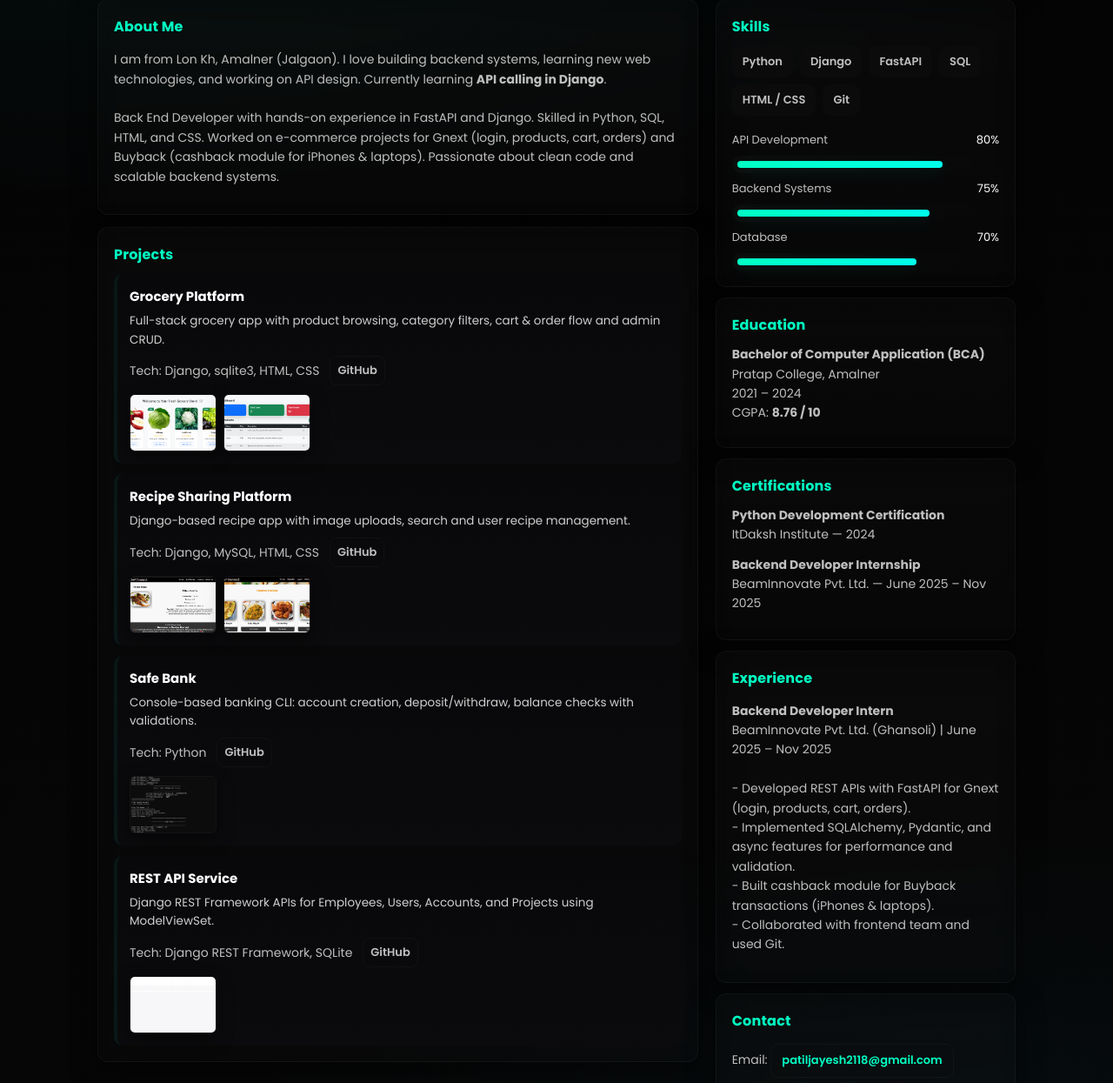
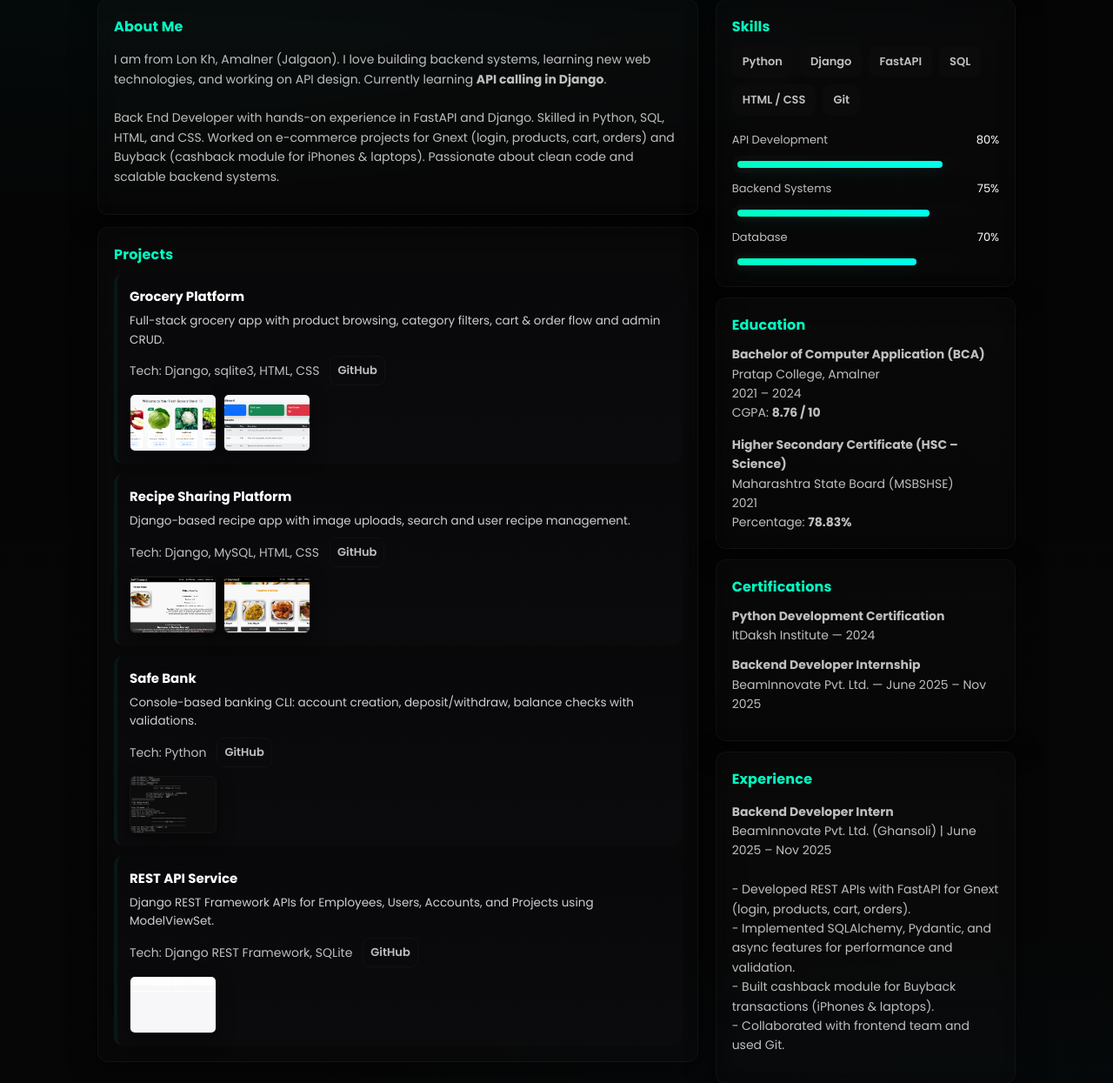
Before and after one commit to Jayeshpatil1863/portfolio, a Django app: page / in a window 1280 px wide. Shown: the part 340-1585 px from the top of the page at 87% size. Run offline with Django 5.2, Linux system fonts and the light colour scheme.

Commit message:
add HSC Education

```diff
--- a/first/templates/home.html
+++ b/first/templates/home.html
@@ -489,13 +489,22 @@
         <!-- Education -->
 <div class="card" style="margin-top:12px;">
   <div class="section-title">Education</div>
-          <div class="small" style="margin-bottom:10px;">
+
+  <div class="small" style="margin-bottom:14px;">
     <strong>Bachelor of Computer Application (BCA)</strong><br>
     Pratap College, Amalner<br>
     2021 – 2024<br>
     CGPA: <strong>8.76 / 10</strong>
   </div>
+
+  <div class="small">
+    <strong>Higher Secondary Certificate (HSC – Science)</strong><br>
+    Maharashtra State Board (MSBSHSE)<br>
+    2021<br>
+    Percentage: <strong>78.83%</strong>
   </div>
+</div>
+
 
         <!-- Certifications -->
         <div class="card" style="margin-top:12px;">
```
Also changed, not shown: 1 other file. Lines whose indentation alone changed are shown as unchanged.
